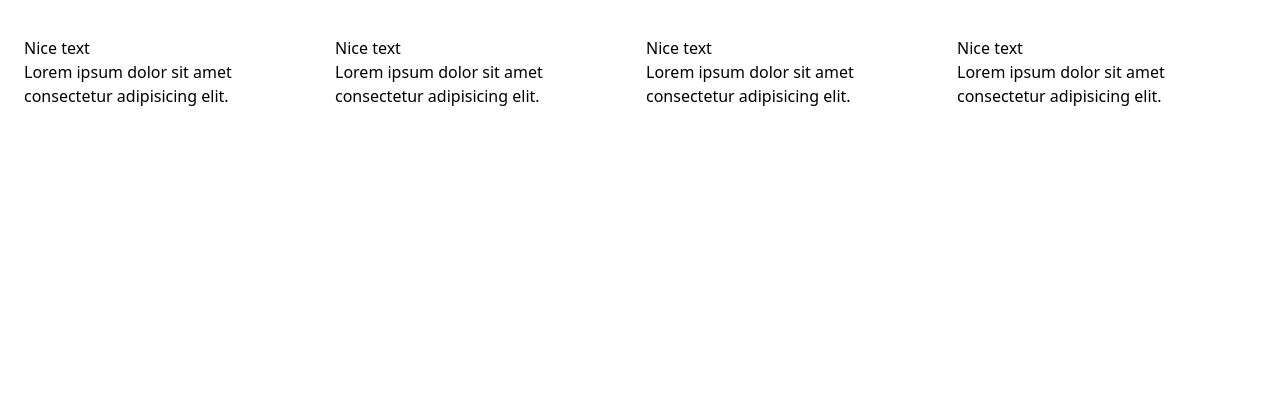
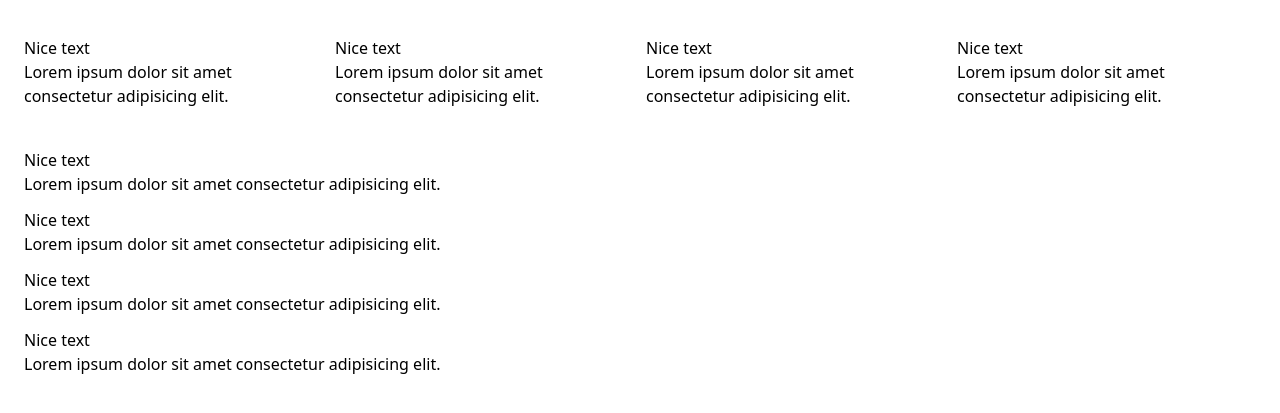
Before and after one commit to mondaymood/elsewhere_blog_template, a Jekyll site: the page built from _posts/2022-11-21-second-post.html, in a window 1280 px wide and 900 px high, scrolled down 2941 px, cut to the strip 484-897 px from the top of the window. Built offline with Jekyll 4.4.1, drawn with Linux system fonts in a browser that asks for light colours; nearby versions of some CDN libraries; before the commit the page ends 3573 px from its top, so only the background shows below that.

Commit message:
Updated '_posts/2022-11-21-second-post.html' via CloudCannon

```diff
--- a/_posts/2022-11-21-second-post.html
+++ b/_posts/2022-11-21-second-post.html
@@ -87,4 +87,16 @@ page_blocks:
         copy_html: Lorem ipsum dolor sit amet consectetur adipisicing elit.
       - heading: Nice text
         copy_html: Lorem ipsum dolor sit amet consectetur adipisicing elit.
+  - _id: text
+    title: Text
+    col-size: md:grid-cols-1
+    text:
+      - heading: Nice text
+        copy_html: Lorem ipsum dolor sit amet consectetur adipisicing elit.
+      - heading: Nice text
+        copy_html: Lorem ipsum dolor sit amet consectetur adipisicing elit.
+      - heading: Nice text
+        copy_html: Lorem ipsum dolor sit amet consectetur adipisicing elit.
+      - heading: Nice text
+        copy_html: Lorem ipsum dolor sit amet consectetur adipisicing elit.
 ---
```
